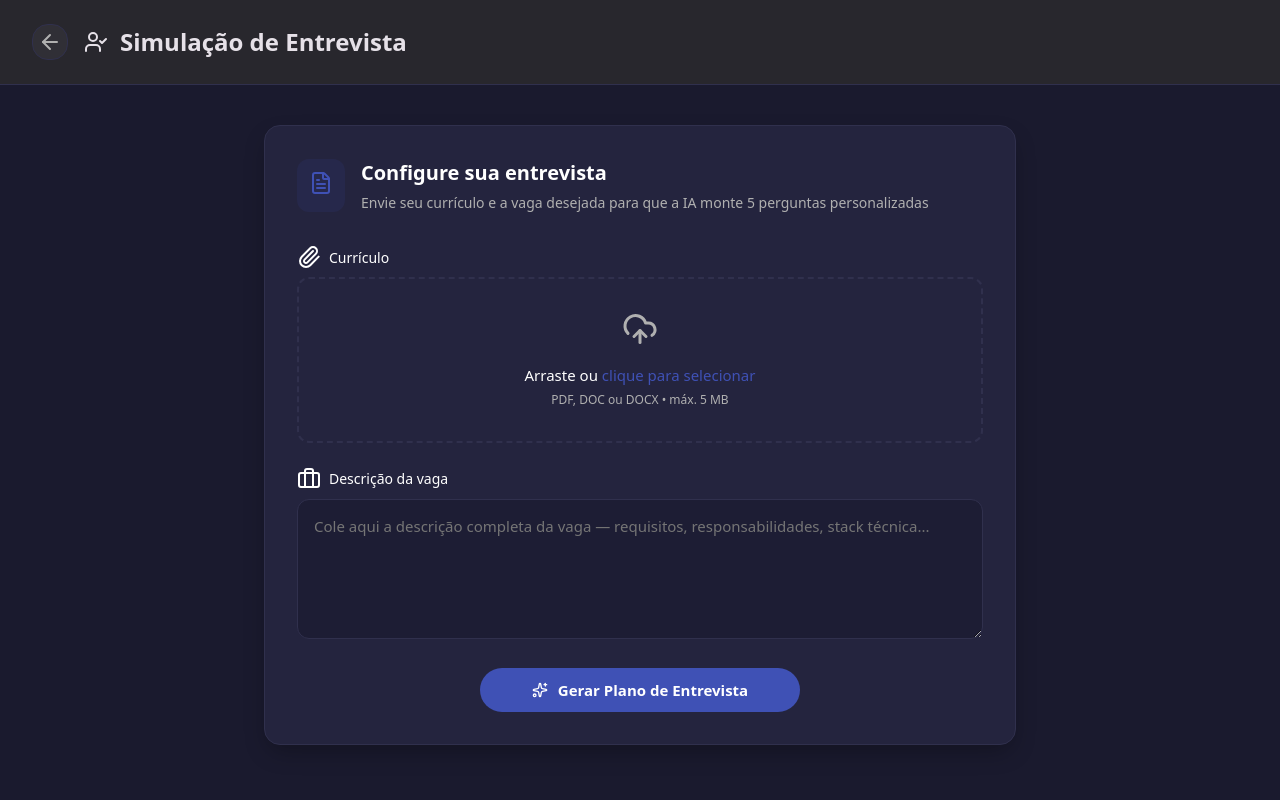
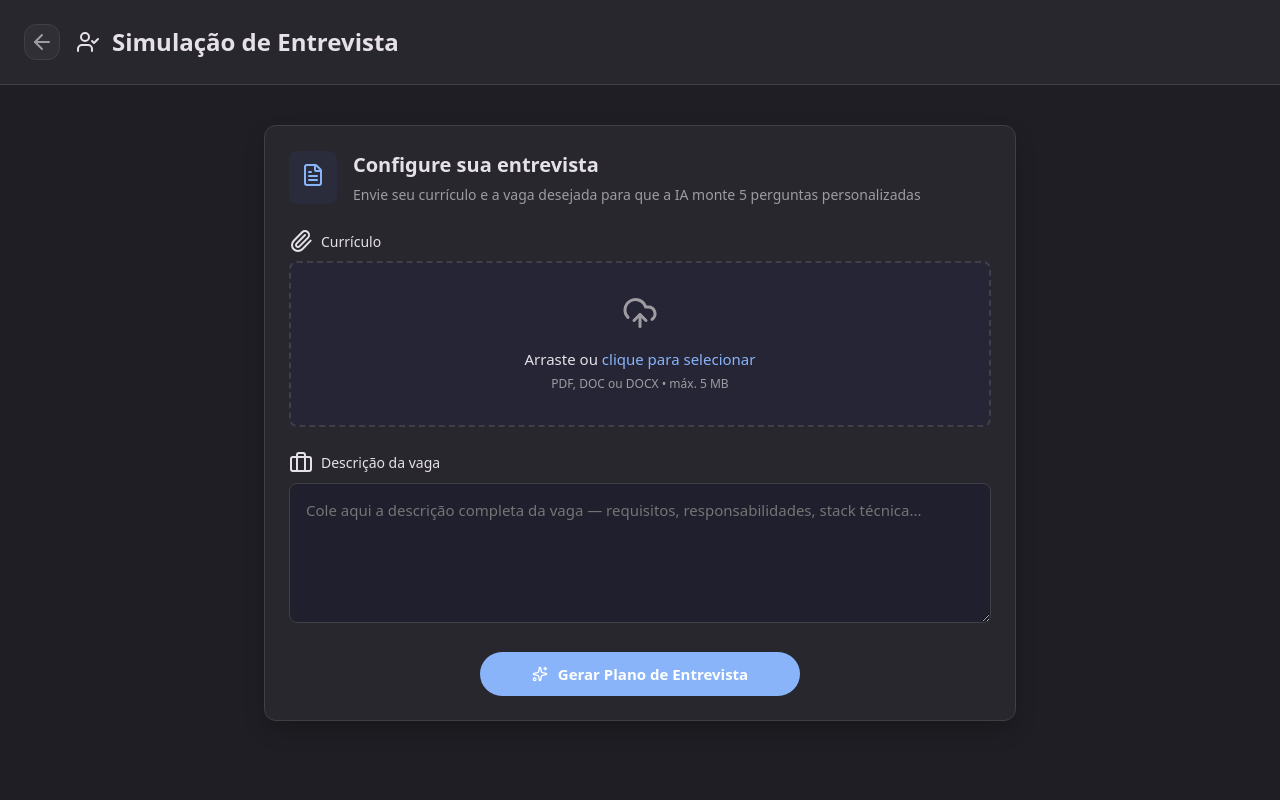
Before and after one commit to Alex1105br/parCV, a Flask app: page /entrevista/ in a window 1280 px wide. Run offline with Flask 3, Linux system fonts and the light colour scheme; the visitor is signed in with stand-in values (Sample User, id 1); parts of the project's set-up code (start-up, migrations or seed data) failed here and were passed over.

Commit message:
Atualização na paleta de cores na simulação de entrevista

```diff
--- a/src/templates/entrevista_planejamento.html
+++ b/src/templates/entrevista_planejamento.html
@@ -5,22 +5,33 @@
 {% block styles %}
 <style>
     :root {
-        /* Paleta de cores mantida do design original */
-        --bg-main: #1a1a2e;
-        --bg-card: #24243e;
-        --color-primary: #3f51b5;
-        --color-primary-hover: #303f9f;
-        --color-border: #30304d;
-        --color-border-focus: #3f51b5;
-        --text-main: #ffffff;
-        --text-muted: #b0b0b0;
+        /* Fundos */
+        --bg-main: #1f1e24;
+        --bg-card: #28272d;
+
+        /* Cores principais */
+        --color-primary: #89b4fa;
+        --color-primary-hover: #89dceb;
+        --color-border: #3f3f46;
+        --color-border-focus: #89b4fa;
+
+        /* Texto */
+        --text-main: #e6e1e8;
+        --text-muted: #9e9ba2;
+
+        /* Estados  */
         --color-success: #2e7d32;
         --color-danger: #d32f2f;
         --color-warning: #f57c00;
-        --radius-lg: 16px;
-        --radius-md: 12px;
-        --spacing-xl: 32px;
+
+        /* Bordas arredondadas */
+        --radius-lg: 12px;
+        --radius-md: 8px;
+
+        /* Espaçamento */
+        --spacing-xl: 24px;
     }
+
 
     body {
         background-color: var(--bg-main);
```
Also changed, not shown: src/templates/entrevista_execucao.html (+22 -10 lines), src/templates/entrevista_relatorio.html (+21 -9 lines).
